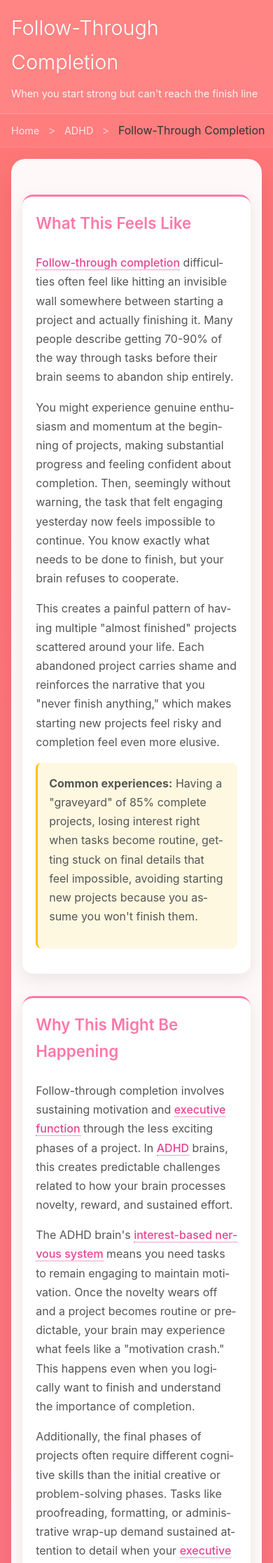
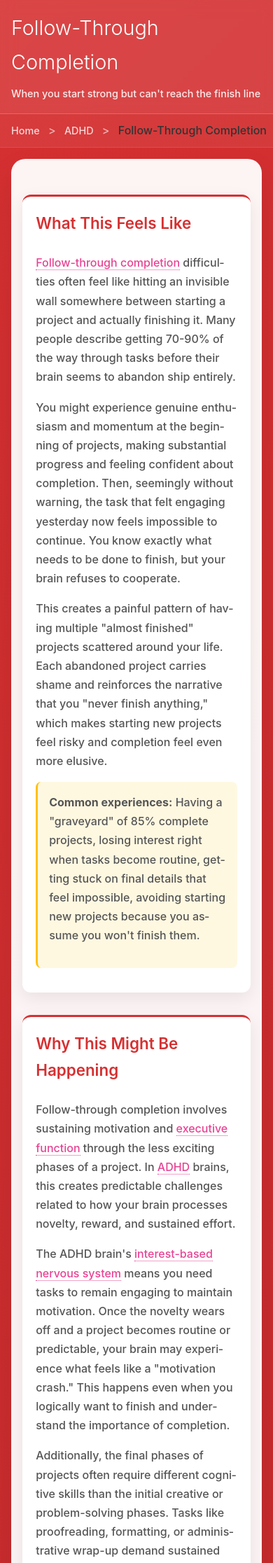
Before and after one commit to neurodivergent-survival-guide/neurodivergent-survival-guide, a Jekyll site: the page built from struggles/follow-through-completion.html, in a window 390 px wide. Shown: the top 2233 px of the page at 70% size. Built offline with Jekyll 4.4.1, drawn with Linux system fonts in a browser that asks for light colours.

Commit message:
Update follow-through-completion.html

```diff
--- a/struggles/follow-through-completion.html
+++ b/struggles/follow-through-completion.html
@@ -12,7 +12,8 @@ title: "Follow-Through Completion"
 
     body {
         font-family: -apple-system, BlinkMacSystemFont, 'Segoe UI', Roboto, sans-serif;
-        background: linear-gradient(135deg, #ff7675 0%, #fd79a8 100%);
+        font-weight: 500;
+        background: linear-gradient(135deg, #d63031 0%, #a21f23 100%);
         color: #333;
         min-height: 100vh;
         line-height: 1.7;
@@ -78,15 +79,15 @@ title: "Follow-Through Completion"
 
     .section {
         background: white;
-        border-radius: 15px;
+        border-radius: 12px;
         padding: 2rem;
         margin: 2rem 0;
         box-shadow: 0 8px 25px rgba(0, 0, 0, 0.08);
-        border-top: 3px solid #fd79a8;
+        border-top: 3px solid #d63031;
     }
 
     .section h2 {
-        color: #fd79a8;
+        color: #d63031;
         font-size: 1.4rem;
         margin-bottom: 1.5rem;
         font-weight: 600;
@@ -203,10 +204,10 @@ title: "Follow-Through Completion"
     }
 
     .struggle-tag {
-        background: #fd79a8;
+        background: #d63031;
         color: white;
         padding: 0.5rem 1rem;
-        border-radius: 20px;
+        border-radius: 8px;
         font-size: 0.85rem;
         text-decoration: none;
         transition: all 0.3s ease;
@@ -216,52 +217,89 @@ title: "Follow-Through Completion"
     }
 
     .struggle-tag:hover {
-        background: #e84393;
+        background: #a21f23;
         color: white;
         text-decoration: none;
         transform: translateY(-1px);
     }
 
+    /* Focus states for accessibility */
+    .struggle-tag:focus,
+    .jargon:focus,
+    .breadcrumb a:focus {
+        outline: 2px solid #fff;
+        outline-offset: 2px;
+    }
+
+    /* Motion accessibility */
+    @media (prefers-reduced-motion: reduce) {
+        *, *::before, *::after {
+            animation-duration: 0.01ms !important;
+            animation-iteration-count: 1 !important;
+            transition-duration: 0.01ms !important;
+        }
+    }
+
+    /* Jargon styling - context-aware based on background */
     .jargon {
-        color: #e84393;
         text-decoration: none;
-        border-bottom: 1px dotted #e84393;
+        border-bottom: 1px dotted;
         position: relative;
         cursor: help;
         font-weight: 500;
     }
 
-    .jargon:hover {
+    /* Pink jargon for white backgrounds */
+    .content-card .jargon,
+    .section .jargon,
+    .related-struggles .jargon {
+        color: #e84393;
+        border-bottom-color: #e84393;
+    }
+
+    .content-card .jargon:hover,
+    .section .jargon:hover,
+    .related-struggles .jargon:hover {
         color: #fd79a8;
         border-bottom-color: #fd79a8;
     }
 
-    /* White jargon for purple gradient backgrounds */
+    /* Bold black jargon for colored sections */
+    .immediate-help .jargon,
+    .long-term .jargon,
+    .medical-intervention .jargon,
+    .validation .jargon {
+        color: #333;
+        font-weight: 600;
+        border-bottom-color: #333;
+    }
+
+    /* White jargon for gradient backgrounds */
     .header .jargon,
     .breadcrumb .jargon,
     .learn-more .jargon,
     .learn-more-content .jargon {
         color: white;
-        border-bottom: 1px dotted rgba(255, 255, 255, 0.8);
-        background: rgba(255, 255, 255, 0.2);
-        padding: 2px 4px;
-        border-radius: 3px;
+        border-bottom-color: rgba(255, 255, 255, 0.7);
+        background: rgba(255, 255, 255, 0.1);
+        padding: 2px 6px;
+        border-radius: 4px;
     }
 
     .header .jargon:hover,
     .breadcrumb .jargon:hover,
     .learn-more .jargon:hover,
     .learn-more-content .jargon:hover {
-        color: white;
+        background: rgba(255, 255, 255, 0.2);
         border-bottom-color: white;
-        background: rgba(255, 255, 255, 0.3);
     }
 
+    /* Auto-sizing tooltips */
     .tooltip {
         visibility: hidden;
         opacity: 0;
         position: absolute;
-        bottom: 125%;
+        bottom: calc(100% + 8px);
         left: 50%;
         transform: translateX(-50%);
         background: #333;
@@ -279,6 +317,7 @@ title: "Follow-Through Completion"
         white-space: normal;
         text-align: left;
         line-height: 1.5;
+        pointer-events: none;
     }
 
     .tooltip::after {
@@ -311,23 +350,22 @@ title: "Follow-Through Completion"
         }
     }
 
+    /* Mobile-specific tooltip positioning */
     @media (max-width: 768px) {
         .tooltip {
-            position: fixed;
-            bottom: 20px;
-            left: 20px;
-            right: 20px;
-            max-width: none;
-            width: auto;
-            transform: none;
-            border-radius: 12px;
+            position: fixed !important;
+            bottom: 20px !important;
+            left: 20px !important;
+            right: 20px !important;
+            transform: none !important;
+            max-width: none !important;
+            width: auto !important;
         }
 
         .tooltip::after {
-            display: none;
+            display: none !important;
         }
 
-    @media (max-width: 768px) {
         .header {
             padding: 1rem;
         }
@@ -382,6 +420,12 @@ title: "Follow-Through Completion"
         .section {
             padding: 1.2rem;
         }
+
+        .tooltip {
+            left: 10px !important;
+            right: 10px !important;
+            bottom: 10px !important;
+        }
     }
 </style>
 
@@ -399,6 +443,7 @@ title: "Follow-Through Completion"
 </div>
 
 <div class="container">
+    <main role="main" id="main-content">
         <div class="content-card">
             <!-- Section 1: What this feels like -->
             <div class="section">
@@ -530,6 +575,7 @@ title: "Follow-Through Completion"
                 </div>
             </div>
         </div>
+    </main>
 </div>
 
 <script>
```
Lines whose indentation alone changed are shown as unchanged.
